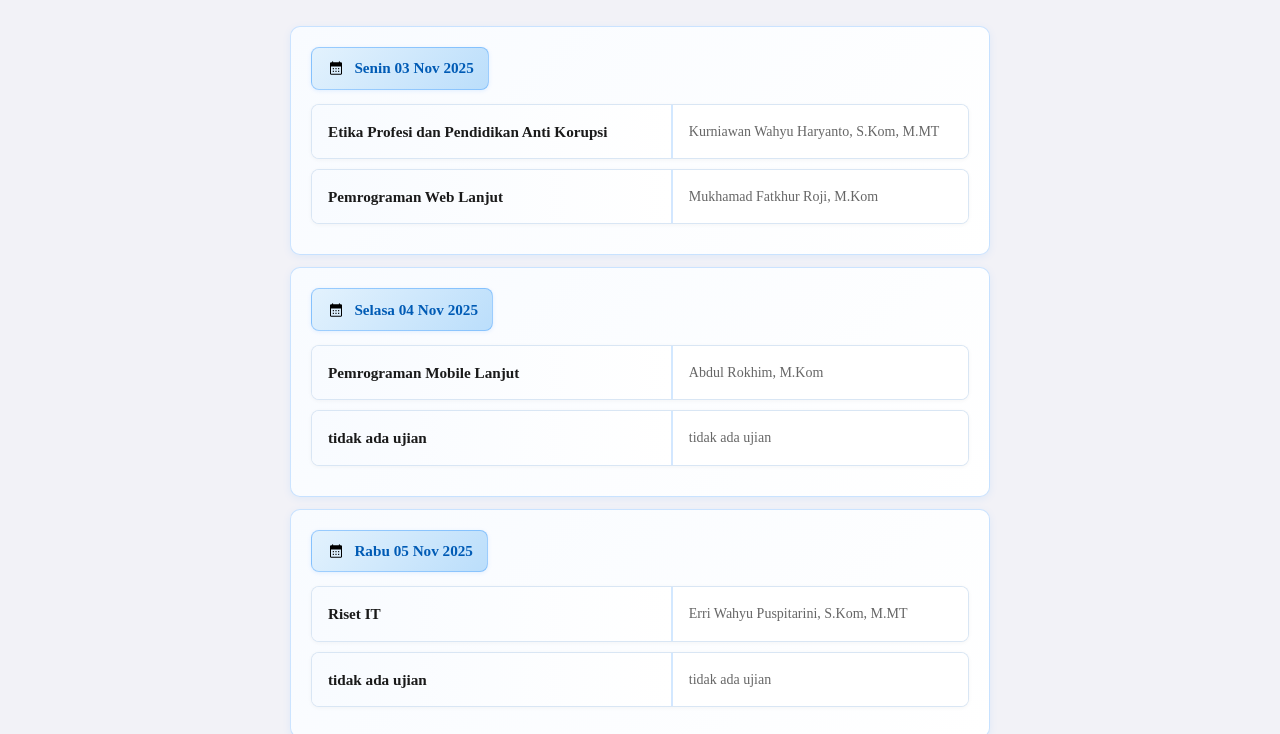
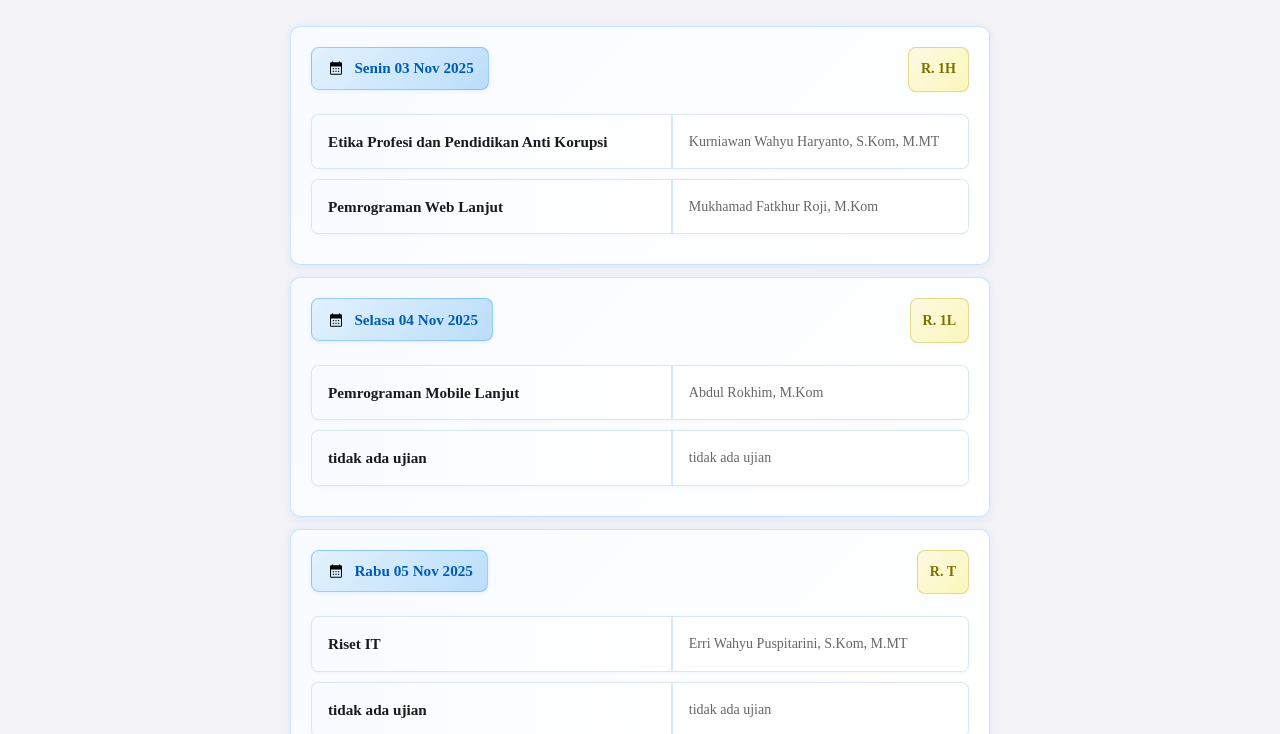
Before and after one commit to syauqi357/jadwalkuliah, a plain HTML site: page ujian.html in a window 1280 px wide. Shown: the part 66-800 px from the top of the page. Drawn offline with Linux system fonts and the light colour scheme.

Commit message:
nambah kelas

```diff
--- a/css/style.css
+++ b/css/style.css
@@ -962,3 +962,29 @@
   padding: 1em;
   margin-top: 4em;
 }
+
+.ddt-container {
+  display: flex;
+  justify-content: space-between;
+}
+
+.room-t {
+font-size: 0.875rem;
+  font-weight: 700;
+  color: #7c7000;
+  margin-bottom: 0.75rem;
+  background: linear-gradient(135deg, #fdf9e3 0%, #fbf7bb 100%);
+  padding: 0.5rem 0.75rem;
+  border-radius: 8px;
+  border: 1px solid rgba(158, 142, 0, 0.3);
+  width: fit-content;
+  box-shadow: 0 1px 4px rgba(255, 230, 0, 0.1);
+
+  /* layout */
+  display: flex;
+  justify-content: center;
+  align-items: center;
+  gap: 0.5rem;
+
+  transition: all 0.3s ease;
+}
--- a/ujian.html
+++ b/ujian.html
@@ -150,6 +150,7 @@
 
     <div class="bodyjadwalcard">
       <div class="card-dock-jadwal">
+        <div class="ddt-container">
           <div class="daydueDate">
             <!-- hari tanggal bulan tahun -->
             <span class="icon">
@@ -174,6 +175,9 @@
             <!-- data tanggal hari bulan tahun (day, day, month, year) -->
             <p>Senin 03 Nov 2025</p>
           </div>
+          <div class="room-t"><p>R. 1H</p></div>
+        </div>
+
         <div class="jadwal-ujian1">
           <!-- matkul name -->
           <div class="matkul">Etika Profesi dan Pendidikan Anti Korupsi</div>
@@ -192,6 +196,7 @@
 Pemrograman Mobile Lanjut - Abdul Rokhim, M.Kom
 none - none  tidak ada ujian-->
       <div class="card-dock-jadwal">
+        <div class="ddt-container">
           <div class="daydueDate">
             <!-- hari tanggal bulan tahun -->
             <span class="icon">
@@ -216,6 +221,9 @@ none - none  tidak ada ujian-->
             <!-- data tanggal hari bulan tahun (day, day, month, year) -->
             <p>Selasa 04 Nov 2025</p>
           </div>
+          <div class="room-t"><p>R. 1L</p></div>
+        </div>
+
         <div class="jadwal-ujian1">
           <!-- matkul name -->
           <div class="matkul">Pemrograman Mobile Lanjut</div>
@@ -234,6 +242,7 @@ none - none  tidak ada ujian-->
 Riset IT - Erri Wahyu Puspitarini, S.Kom, M.MT
 none - none tidak ada ujian -->
       <div class="card-dock-jadwal">
+        <div class="ddt-container">
           <div class="daydueDate">
             <!-- hari tanggal bulan tahun -->
             <span class="icon">
@@ -258,6 +267,9 @@ none - none tidak ada ujian -->
             <!-- data tanggal hari bulan tahun (day, day, month, year) -->
             <p>Rabu 05 Nov 2025</p>
           </div>
+          <div class="room-t"><p>R. T</p></div>
+        </div>
+
         <div class="jadwal-ujian1">
           <!-- matkul name -->
           <div class="matkul">Riset IT</div>
@@ -276,6 +288,7 @@ none - none tidak ada ujian -->
 Pendidikan Agama - Abu Nasir, M.Ag
 none - none -->
       <div class="card-dock-jadwal">
+        <div class="ddt-container">
           <div class="daydueDate">
             <!-- hari tanggal bulan tahun -->
             <span class="icon">
@@ -300,6 +313,9 @@ none - none -->
             <!-- data tanggal hari bulan tahun (day, day, month, year) -->
             <p>Kamis 06 Nov 2025</p>
           </div>
+          <div class="room-t"><p>R. T</p></div>
+        </div>
+
         <div class="jadwal-ujian1">
           <!-- matkul name -->
           <div class="matkul">Pendidikan Agama</div>
@@ -317,6 +333,7 @@ none - none -->
 Proyek Perangkat Lunak - Prof. Dr. Saiful Bukhori, ST., M.Kom
 none - none -->
       <div class="card-dock-jadwal">
+        <div class="ddt-container">
           <div class="daydueDate">
             <!-- hari tanggal bulan tahun -->
             <span class="icon">
@@ -341,6 +358,9 @@ none - none -->
             <!-- data tanggal hari bulan tahun (day, day, month, year) -->
             <p>Jumat 07 Nov 2025</p>
           </div>
+          <div class="room-t"><p>R. 1 F</p></div>
+        </div>
+
         <div class="jadwal-ujian1">
           <!-- matkul name -->
           <div class="matkul">Proyek Perangkat Lunak</div>
```
Lines whose indentation alone changed are shown as unchanged.
